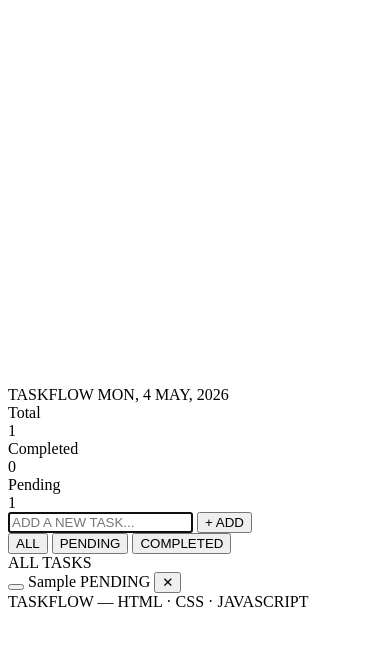
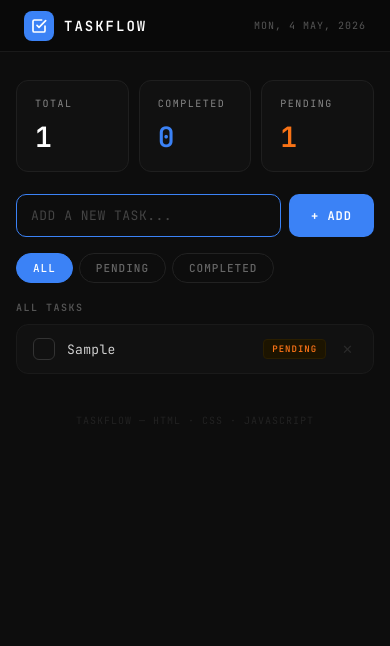
Before and after one commit to SakshamShakya-code/task-manager, a plain HTML site: page index.html in a window 390 px wide. Both pictures are taken after typing "Sample" into the empty fields and a click on the button "+ ADD". Drawn offline with Linux system fonts and the light colour scheme.

Commit message:
Refactor style.css and add Google Fonts

```diff
--- a/style.css
+++ b/style.css
@@ -1,98 +1,146 @@
-// Set date in topbar
-document.getElementById('dt').textContent = new Date()
-  .toLocaleDateString('en-IN', { weekday: 'short', day: 'numeric', month: 'short', year: 'numeric' })
-  .toUpperCase();
+@import url('https://fonts.googleapis.com/css2?family=JetBrains+Mono:wght@400;500;600&display=swap');
 
-// Hide splash after 2.2s
-setTimeout(() => {
-  const s = document.getElementById('splash');
-  s.classList.add('hide');
-  setTimeout(() => {
-    s.style.display = 'none';
-    document.getElementById('app').classList.add('show');
-  }, 600);
-}, 2200);
+* { box-sizing: border-box; margin: 0; padding: 0; }
 
-// Load tasks from localStorage
-let tasks = JSON.parse(localStorage.getItem('taskflow') || '[]');
-let filter = 'all';
-
-const save = () => localStorage.setItem('taskflow', JSON.stringify(tasks));
-
-function stats() {
-  const done = tasks.filter(t => t.done).length;
-  document.getElementById('s-t').textContent = tasks.length;
-  document.getElementById('s-d').textContent = done;
-  document.getElementById('s-p').textContent = tasks.length - done;
+body {
+  background: #0d0d0d;
+  font-family: 'JetBrains Mono', monospace;
+  min-height: 100vh;
 }
 
-function render() {
-  const tl = document.getElementById('tl');
-  const em = document.getElementById('em');
-  const sl = document.getElementById('sl');
+/* SPLASH */
+#splash {
+  position: fixed; inset: 0;
+  background: #0d0d0d;
+  display: flex; flex-direction: column;
+  align-items: center; justify-content: center;
+  z-index: 999; transition: opacity 0.6s ease;
+}
+#splash.hide { opacity: 0; pointer-events: none; }
+.sp-icon {
+  width: 64px; height: 64px; background: #3b82f6;
+  border-radius: 18px; display: flex;
+  align-items: center; justify-content: center;
+  margin-bottom: 18px;
+  animation: popIn 0.5s cubic-bezier(.34,1.56,.64,1) both;
+}
+.sp-icon svg { width: 32px; height: 32px; }
+.sp-name { font-size: 20px; font-weight: 600; color: #fff; letter-spacing: 3px; animation: fadeUp 0.4s 0.2s ease both; }
+.sp-tag { font-size: 11px; color: #444; letter-spacing: 1px; margin-top: 8px; animation: fadeUp 0.4s 0.3s ease both; }
+.sp-bar { width: 100px; height: 2px; background: #1a1a1a; border-radius: 2px; margin-top: 28px; overflow: hidden; }
+.sp-fill { height: 100%; background: #3b82f6; animation: load 1.6s 0.5s ease forwards; width: 0; }
 
-  sl.textContent = { all: 'ALL TASKS', pending: 'PENDING TASKS', completed: 'COMPLETED TASKS' }[filter];
+@keyframes popIn { from { transform: scale(0.6); opacity: 0; } to { transform: scale(1); opacity: 1; } }
+@keyframes fadeUp { from { transform: translateY(8px); opacity: 0; } to { transform: translateY(0); opacity: 1; } }
+@keyframes load { to { width: 100%; } }
 
-  const filtered = tasks.filter(t =>
-    filter === 'all' ? true : filter === 'completed' ? t.done : !t.done
-  );
+/* APP */
+#app { opacity: 0; transition: opacity 0.5s; }
+#app.show { opacity: 1; }
 
-  tl.innerHTML = '';
-  em.style.display = filtered.length ? 'none' : 'block';
+/* TOPBAR */
+.topbar {
+  background: #090909; border-bottom: 1px solid #1a1a1a;
+  padding: 0 24px; height: 52px;
+  display: flex; align-items: center; gap: 10px;
+}
+.tb-icon {
+  width: 30px; height: 30px; background: #3b82f6;
+  border-radius: 8px; display: flex;
+  align-items: center; justify-content: center;
+}
+.tb-icon svg { width: 16px; height: 16px; }
+.tb-name { font-size: 14px; font-weight: 600; color: #fff; letter-spacing: 2px; }
+.tb-date { margin-left: auto; font-size: 10px; color: #555; letter-spacing: 1px; }
 
-  filtered.forEach(t => {
-    const card = document.createElement('div');
-    card.className = 'tc' + (t.done ? ' done' : '');
-    card.innerHTML = `
-      <button class="cb ${t.done ? 'checked' : ''}" data-id="${t.id}">${t.done ? '✓' : ''}</button>
-      <span class="tt ${t.done ? 'done' : ''}">${t.text}</span>
-      <span class="badge ${t.done ? 'd' : 'p'}">${t.done ? 'DONE' : 'PENDING'}</span>
-      <button class="db" data-id="${t.id}">✕</button>
-    `;
-    tl.appendChild(card);
-  });
+/* MAIN */
+.main { max-width: 620px; margin: 0 auto; padding: 28px 16px; }
 
-  stats();
+/* STATS */
+.stats { display: grid; grid-template-columns: repeat(3, 1fr); gap: 10px; margin-bottom: 22px; }
+.stat { background: #111; border: 1px solid #1f1f1f; border-radius: 12px; padding: 16px 18px; }
+.stat-l { font-size: 10px; color: #888; text-transform: uppercase; letter-spacing: 1.5px; margin-bottom: 8px; }
+.stat-v { font-size: 28px; font-weight: 600; letter-spacing: -1px; }
+.stat-v.w { color: #fff; }
+.stat-v.b { color: #3b82f6; }
+.stat-v.o { color: #f97316; }
+
+/* INPUT */
+.input-row { display: flex; gap: 8px; margin-bottom: 16px; }
+.ti {
+  flex: 1;
+  background: #0d0d0d;
+  border: 1px solid #2a2a2a;
+  border-radius: 10px;
+  padding: 12px 14px;
+  font-size: 13px;
+  font-family: 'JetBrains Mono', monospace;
+  color: #e0e0e0;
+  outline: none;
+  letter-spacing: 0.5px;
+  transition: border-color 0.2s;
 }
+.ti::placeholder { color: #444; }
+.ti:focus { border-color: #3b82f6; }
 
-// Add task
-document.getElementById('ab').addEventListener('click', () => {
-  const inp = document.getElementById('ti');
-  const text = inp.value.trim();
-  if (!text) return;
-  tasks.push({ id: Date.now(), text, done: false });
-  save(); render(); inp.value = ''; inp.focus();
-});
+.ab {
+  background: #3b82f6; color: #fff; border: none;
+  border-radius: 10px; padding: 12px 22px;
+  font-size: 12px; font-weight: 600;
+  font-family: 'JetBrains Mono', monospace;
+  cursor: pointer; white-space: nowrap; letter-spacing: 1px;
+  transition: background 0.15s, transform 0.1s;
+}
+.ab:hover { background: #2563eb; }
+.ab:active { transform: scale(0.97); }
 
-// Enter key
-document.getElementById('ti').addEventListener('keydown', e => {
-  if (e.key === 'Enter') document.getElementById('ab').click();
-});
+/* FILTERS */
+.filters { display: flex; gap: 6px; margin-bottom: 18px; }
+.fb {
+  font-size: 11px; font-weight: 500; padding: 7px 16px;
+  border-radius: 20px; border: 1px solid #222;
+  background: transparent; color: #666; cursor: pointer;
+  font-family: 'JetBrains Mono', monospace; letter-spacing: 1px;
+  transition: all 0.15s;
+}
+.fb:hover { color: #e0e0e0; border-color: #444; }
+.fb.active { background: #3b82f6; color: #fff; border-color: #3b82f6; }
 
-// Toggle / Delete
-document.getElementById('tl').addEventListener('click', e => {
-  const c = e.target.closest('.cb');
-  const d = e.target.closest('.db');
-  if (c) {
-    const id = +c.dataset.id;
-    tasks = tasks.map(t => t.id === id ? { ...t, done: !t.done } : t);
-    save(); render();
-  }
-  if (d) {
-    const id = +d.dataset.id;
-    tasks = tasks.filter(t => t.id !== id);
-    save(); render();
-  }
-});
+/* SECTION LABEL */
+.sec-label { font-size: 10px; font-weight: 600; color: #555; text-transform: uppercase; letter-spacing: 1.5px; margin-bottom: 10px; }
 
-// Filters
-document.querySelectorAll('.fb').forEach(b => {
-  b.addEventListener('click', () => {
-    filter = b.dataset.f;
-    document.querySelectorAll('.fb').forEach(x => x.classList.remove('active'));
-    b.classList.add('active');
-    render();
-  });
-});
+/* TASK CARDS */
+.tc {
+  background: #111; border: 1px solid #1a1a1a;
+  border-radius: 12px; padding: 13px 16px;
+  display: flex; align-items: center; gap: 12px;
+  margin-bottom: 8px;
+  transition: border-color 0.15s, opacity 0.2s;
+  animation: slideIn 0.2s ease both;
+}
+.tc:hover { border-color: #2a2a2a; }
+.tc.done { opacity: 0.4; }
+@keyframes slideIn { from { opacity: 0; transform: translateY(5px); } to { opacity: 1; transform: translateY(0); } }
 
-render();
+.cb {
+  width: 22px; height: 22px; border-radius: 6px;
+  border: 1.5px solid #333; background: transparent;
+  cursor: pointer; flex-shrink: 0;
+  display: flex; align-items: center; justify-content: center;
+  font-size: 11px; color: transparent; transition: all 0.15s;
+}
+.cb:hover { border-color: #3b82f6; }
+.cb.checked { background: #3b82f6; border-color: #3b82f6; color: #fff; }
+
+.tt { flex: 1; font-size: 13px; color: #d0d0d0; letter-spacing: 0.3px; }
+.tt.done { text-decoration: line-through; color: #444; }
+
+.badge { font-size: 9px; font-weight: 600; padding: 3px 8px; border-radius: 4px; letter-spacing: 1px; text-transform: uppercase; }
+.badge.p { background: #1c1400; color: #f97316; border: 1px solid #2a1e00; }
+.badge.d { background: #0c1a2e; color: #3b82f6; border: 1px solid #1a2e4a; }
+
+.db { background: none; border: none; font-size: 13px; color: #2a2a2a; cursor: pointer; padding: 0 4px; transition: color 0.15s; }
+.db:hover { color: #ef4444; }
+
+.empty { text-align: center; padding: 40px 0; font-size: 11px; color: #333; letter-spacing: 1px; display: none; }
+.footer { text-align: center; padding: 32px 0 8px; font-size: 10px; color: #222; letter-spacing: 1px; }
```
